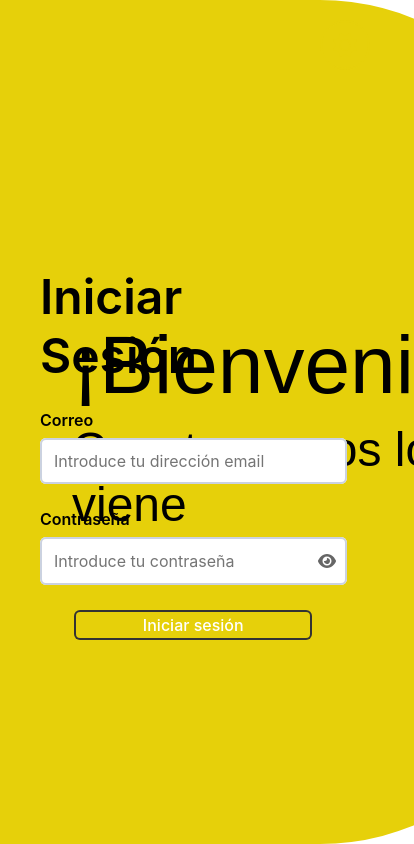
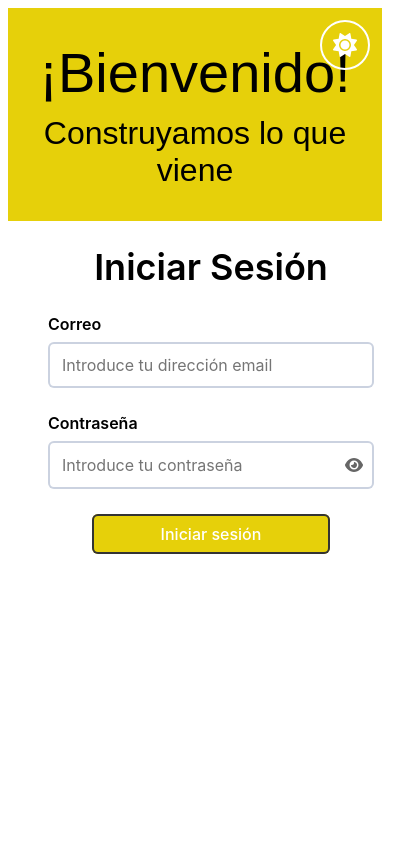
Before and after one commit to rchumbe03/Proyecto_IRG, a React (Vite) app in the folder resources/js/: page /login in a window 390 px wide. Shown: the whole page, 414 px wide, since content can reach past the window. Built offline with nearby package versions, Linux system fonts and the light colour scheme.

Commit message:
responsive para login, notificaciones

```diff
--- a/resources/js/src/Inicio/InicioPl.jsx
+++ b/resources/js/src/Inicio/InicioPl.jsx
@@ -2,19 +2,16 @@
 // IMPORTACIONES
 // ==============================
 import React, { useState, useEffect } from 'react';
-import { useNavigate } from 'react-router-dom';
 import './InicioPl.css';
 import logo from '../assets/logos/logo.png';
 import HeaderPl from '../components/Headers/jsx/HeaderPl.jsx';
 import Footer from '../components/Footer/Footer.jsx';
+import { useNavigate, useParams } from 'react-router-dom'; //importado para los cursos
 
 // ==============================
 // CONSTANTES
 // ==============================
 const NIVELES = ['Base', 'Profesional', 'Avanzado', 'Experto'];
-
-// Definir cursoId como constante
-const cursoId = 1; // id del curso actual
 
 // ==============================
 // FUNCIONES AUXILIARES
@@ -63,6 +60,10 @@ function InicioPl() {
     // ------------------------------
     // EFECTO: CARGA INICIAL DE DATOS
     // ------------------------------
+
+     // Definir cursoId como constante
+            const { id } = useParams();
+            const cursoId = parseInt(id); // convierto a número para que coincida con el id_curso de los temas
 
     useEffect(() => {
         const fetchDescripcion = async () => {
--- a/resources/js/src/ListaCursos/ListaCursos.jsx
+++ b/resources/js/src/ListaCursos/ListaCursos.jsx
@@ -3,6 +3,7 @@
 // ==============================
 import React, { useEffect, useState } from 'react';
 import './ListaCursos.css';
+import { useNavigate } from 'react-router-dom';  // --- AÑADIDO --- Importamos useNavigate para navegación
 import HeaderPl from '../components/Headers/jsx/HeaderPl.jsx';
 import HeaderAdmin from '../components/Headers/jsx/HeaderAd.jsx';  //  import de HeaderAdmin para hacer los headers
 import Footer from '../components/Footer/Footer.jsx';
@@ -22,6 +23,9 @@ const ListaCursos = () => {
     const [loading, setLoading] = useState(true);
     const [error, setError] = useState(null);
 
+        // Hook para navegación
+    const navigate = useNavigate();
+
      //Estado userType para guardar el tipo de usuario
     const [userType, setUserType] = useState(null);
 
@@ -29,11 +33,21 @@ const ListaCursos = () => {
     useEffect(() => {
         const userData = localStorage.getItem("user");
         if (userData) {
-            const user = JSON.parse(userData);
-            setUserType(user.tipo);
+      try {
+        const user = JSON.parse(userData);
+        if (user && user.tipo) {
+          setUserType(user.tipo);  // Aquí asignamos userType si está definido
+        } else {
+          setUserType('guest');    // Si no tiene tipo, asignamos guest como default
         }
+      } catch (error) {
+        console.error('Error parseando userData:', error);
+        setUserType('guest');      // En caso de error asignamos guest
+      }
+    } else {
+      setUserType('guest');        // Si no hay datos, asignamos guest
+    }
     }, []);
-
     // ------------------------------
     // EFECTO: CARGA DE CURSOS
     // ------------------------------
@@ -63,6 +77,10 @@ const ListaCursos = () => {
         };
         fetchCursos();
     }, []);
+
+        // Aquí DEFINES rutaBase según userType
+    // ====================================
+    const rutaBase = userType === 'admin' ? 'admin' : 'pl';
 
     // ------------------------------
     // RENDERIZADO
@@ -97,7 +115,12 @@ const ListaCursos = () => {
                                 {/* Botones de acción */}
                                 <div className="button-group">
                                     <button className="course-button">Detalles</button>
-                                    <button className="course-button">Acceder</button>
+                                      <button
+                                         className="course-button"
+                                         onClick={() => navigate(`/${userType }/inicio/${course.id}`)}
+                                         >
+                                         Acceder
+                                     </button>
                                 </div>
                             </div>
                         ))}
--- a/resources/js/src/Login/FormLogin.css
+++ b/resources/js/src/Login/FormLogin.css
@@ -261,3 +261,68 @@ body.dark-mode .login-button {
     font-size: 14px;
     margin-top: 10px;
 }
+@media (max-width: 768px) {
+  .intro-container {
+    position: relative;
+    z-index: 1;
+    flex-direction: column;
+    height: auto;
+    padding: 2rem 0;
+    justify-content: center;
+    align-items: center;
+    background-color: #E6D00A;
+  }
+
+  .half-circle {
+    display: none;
+  }
+
+  .intro-text {
+    padding: 0;
+    width: 100%;
+    height: auto;
+    text-align: center;
+    align-items: center;
+    color: black;
+    background-color: transparent;
+  }
+
+  .intro-title {
+    font-size: 56px;
+  }
+
+  .intro-subtitle {
+    font-size: 32px;
+  }
+
+  .login-container {
+    position: relative;
+    width: 100%;
+    padding: 0 1rem;
+    justify-content: center;
+    background-color: white;
+    z-index: 2; /* para que esté por encima de intro-container */
+  }
+
+  .login-form {
+    width: 100%;
+    max-width: 500px;
+    padding: 1.5rem;
+  }
+
+  .login-title {
+    font-size: 36px;
+    text-align: center;
+    align-self: center;
+  }
+
+.mode-toggle-button {
+    border-color: white !important;
+    color: white !important;
+  }
+
+.mode-toggle-button:hover {
+    background-color: white !important;
+    color: #E6D00A !important;
+}
+}
--- a/resources/js/src/Notificaciones/Notificaciones.css
+++ b/resources/js/src/Notificaciones/Notificaciones.css
@@ -557,3 +557,59 @@ body.dark-mode .detalle-contenido::-webkit-scrollbar-thumb:hover {
 body.dark-mode .mensaje-card.seleccionado:hover {
     background-color: #E6D00A;
 }
+
+/*  responsive  */
+
+@media (max-width: 768px) {
+  .notificaciones-container {
+    flex-direction: column;
+    height: auto;
+  }
+
+  .mensajes-lista {
+    width: 100%;
+    min-width: unset;
+    border-right: none;
+    border-bottom: 1px solid #ccc;
+    height: auto;
+    max-height: 300px;
+  }
+
+  .mensaje-detalle {
+    position: relative;
+    padding-bottom: 60px;
+  }
+  .agregar-btn {
+    position: absolute;
+    bottom: 10px;
+    right: 10px;
+    padding: 8px 12px;
+    z-index: 10;
+  }
+
+  .detalle-frame {
+    width: 100%;
+    height: auto;
+    padding: 15px;
+  }
+
+  .detalle-titulo {
+    font-size: 24px;
+  }
+
+  .detalle-admin {
+    font-size: 18px;
+  }
+
+  .detalle-contenido {
+    font-size: 16px;
+    height: auto;
+    max-height: 300px;
+    overflow-y: auto;
+  }
+
+  .formulario-flotante {
+    width: 90%;
+    padding: 15px;
+  }
+}
--- a/resources/js/src/main.jsx
+++ b/resources/js/src/main.jsx
@@ -25,6 +25,8 @@ export const AppRoutes = () => (
                         <Route path="notificaciones" element={<NotificacionesAd />} />
                         <Route path="inicio" element={<InicioPl />} />
                         <Route path="cursos" element={<ListaCursos />} />
+                        {/* Añadida ruta para acceder de curso */}
+                        <Route path="inicio/:id" element={<InicioPl />} />
                     </Routes>
                 </ProtectedRoute>
             } />
@@ -36,6 +38,8 @@ export const AppRoutes = () => (
                         <Route path="notificaciones" element={<NotificacionesU />} />
                         <Route path="inicio" element={<InicioPl />} />
                         <Route path="cursos" element={<ListaCursos />} />
+                        {/* Añadida ruta para acceder de curso */}
+                        <Route path="inicio/:id" element={<InicioPl />} />
                     </Routes>
                 </ProtectedRoute>
             } />
```
Also changed, not shown: 1 other file (tests, documents, lock files or other folders).
